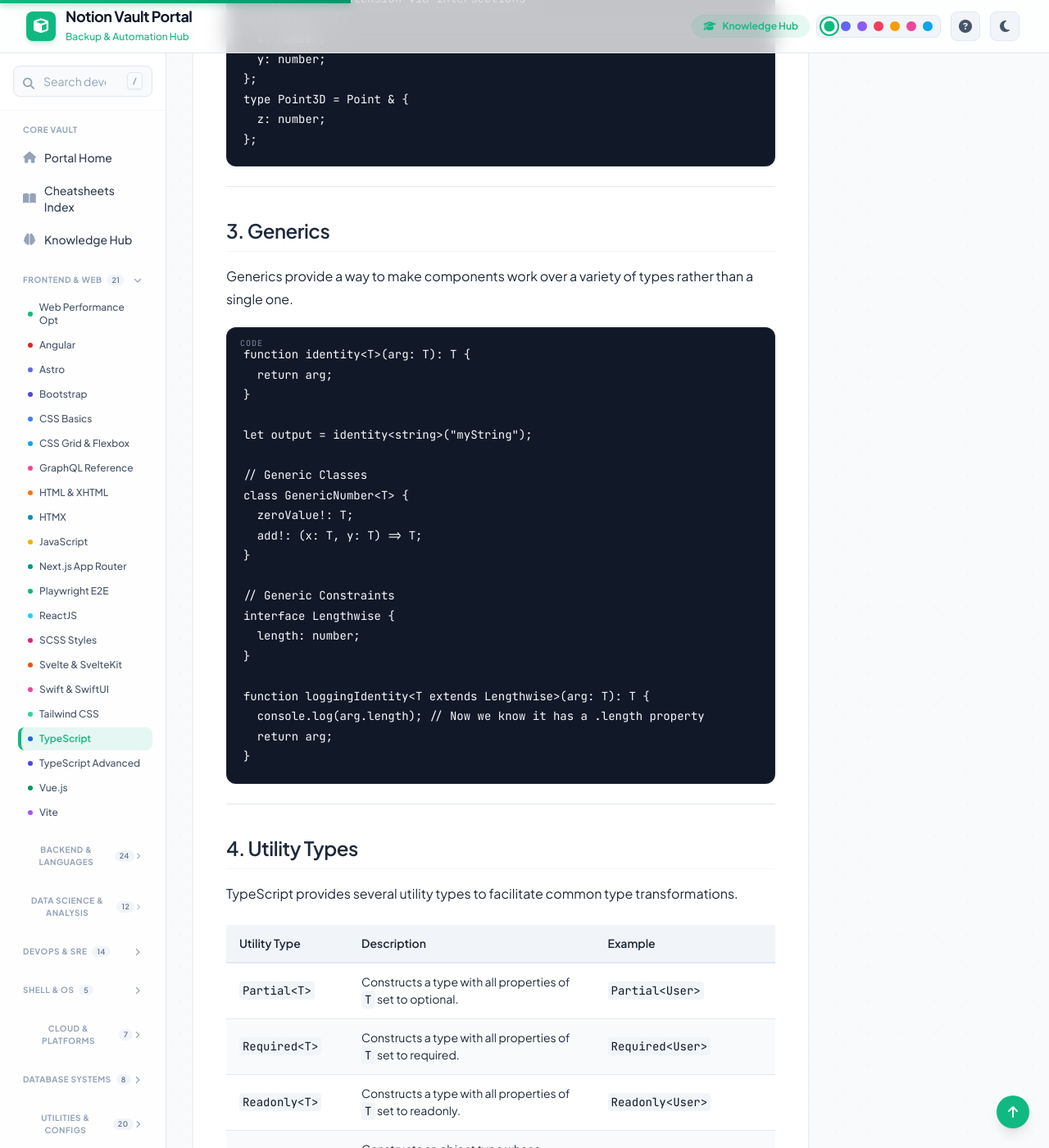
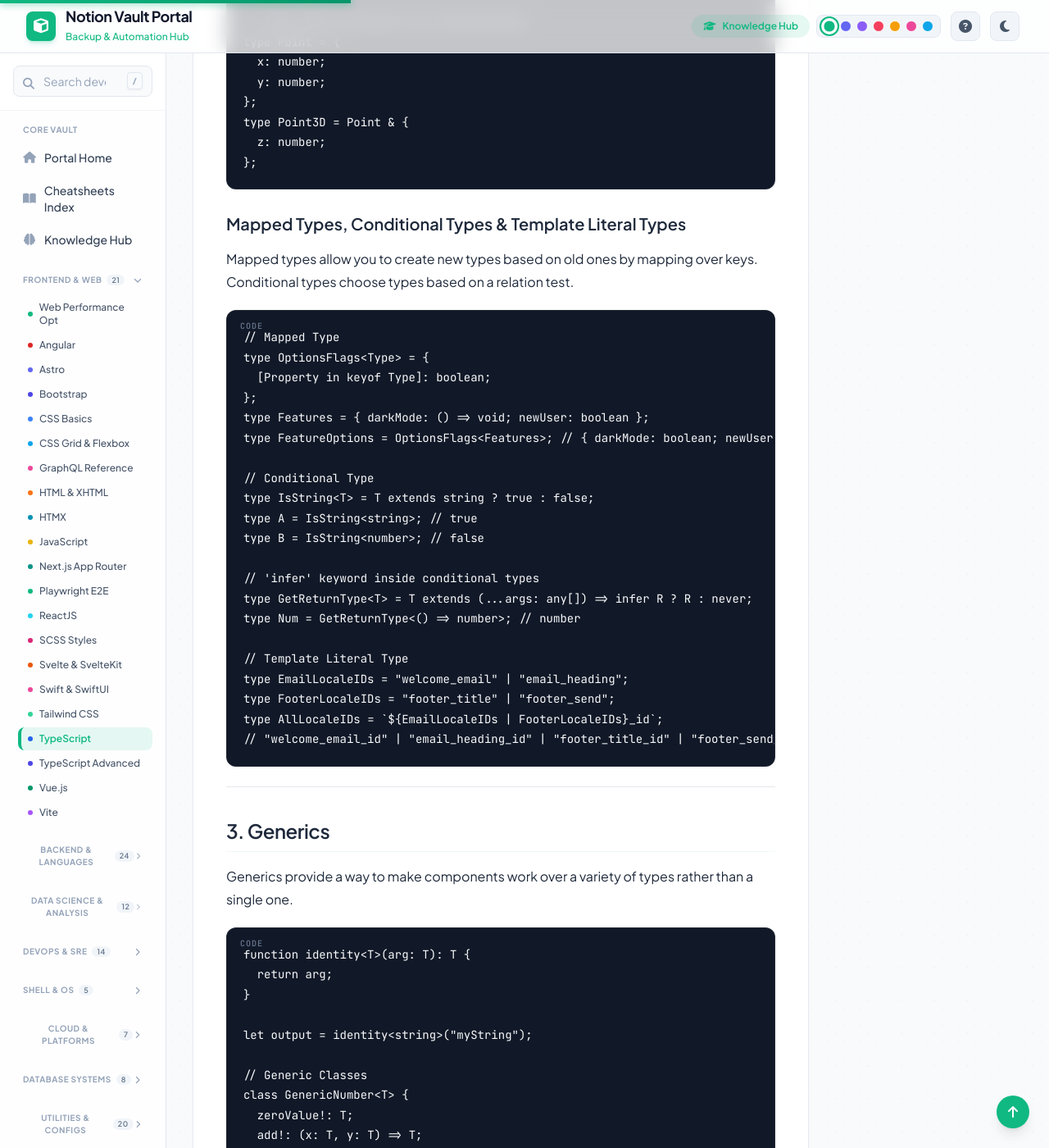
Before and after one commit to Subbarao6338/knowledge, a Jekyll site: the page built from docs/Cheatsheets/typescript-cheatsheet.md, in a window 1280 px wide and 1400 px high, scrolled down 3103 px. Shown: the whole window at 82% size. Built offline with Jekyll 4.4.1, drawn with Linux system fonts in a browser that asks for light colours; nearby versions of some CDN libraries; some of the changed text lies outside the part shown.

Commit message:
Evolve and expand knowledge base with advanced cheatsheets and bug fixes
This commit enhances the knowledge platform with several production-ready features:
1. Enriches `typescript-cheatsheet.md` with advanced type constructs (mapped, conditional, template literal, and infer), custom type-guard comparisons, and strict debugging guides.
2. Adds two high-quality cheatsheets: `networking-cheatsheet.md` (covering network layers, TCP/UDP, TLS handshakes, DNS, CLI tools, and troubleshooting) and `design-patterns-cheatsheet.md` (covering GoF patterns, Python/TS snippets, and architectural UML diagrams).
3. Systematizes UI navigation in `_layouts/default.html` and `docs/Cheatsheets.md`.
4. Fixes a link-rewriter bug in `prepare_github_vault.py` where .html references were erroneously renamed, ensuring perfect relative-link resolution and site compilation.

Co-authored-by: Subbarao6338 <76580346+Subbarao6338@users.noreply.github.com>

````diff
--- a/_layouts/default.html
+++ b/_layouts/default.html
@@ -1166,7 +1166,7 @@
         <!-- Category 10: System & Security Architecture -->
         <div class="sidebar-category">
           <button class="w-full flex items-center justify-between px-3 py-2 text-[10px] font-bold uppercase tracking-wider text-slate-400 dark:text-slate-500 hover:text-slate-600 dark:hover:text-slate-300 transition-colors focus:outline-none" onclick="toggleCategory('cat-architecture')">
-            <span class="flex items-center gap-1.5">System & Security <span class="bg-slate-100 dark:bg-slate-800 text-slate-500 text-[9px] px-1.5 py-0.2 rounded-full font-semibold">3</span></span>
+            <span class="flex items-center gap-1.5">System & Security <span class="bg-slate-100 dark:bg-slate-800 text-slate-500 text-[9px] px-1.5 py-0.2 rounded-full font-semibold">5</span></span>
             <svg id="arrow-cat-architecture" class="w-3 h-3 transform transition-transform duration-200" fill="none" stroke="currentColor" viewBox="0 0 24 24"><path stroke-linecap="round" stroke-linejoin="round" stroke-width="2.5" d="M9 5l7 7-7 7"></path></svg>
           </button>
           <ul id="cat-architecture" class="hidden mt-1 space-y-0.5 text-xs text-slate-600 dark:text-slate-400 font-medium pl-1.5">
@@ -1183,6 +1183,16 @@
             <li class="sidebar-link-item" data-search-term="microservices distributed transactions saga patterns api gateway circuit breaker cqrs grpc event sourcing synchronous asynchronous">
               <a href="{{ '/docs/Cheatsheets/microservices-cheatsheet.html' | relative_url }}" class="flex items-center gap-2 px-3 py-1.5 rounded-lg hover:bg-slate-50 dark:hover:bg-slate-900 hover:text-slate-900 dark:hover:text-white transition-all">
                 <span class="w-1.5 h-1.5 rounded-full bg-emerald-500"></span> Microservices
+              </a>
+            </li>
+            <li class="sidebar-link-item" data-search-term="networking computer osi tcp ip models dns ssl tls handshake protocols http grpc websockets">
+              <a href="{{ '/docs/Cheatsheets/networking-cheatsheet.html' | relative_url }}" class="flex items-center gap-2 px-3 py-1.5 rounded-lg hover:bg-slate-50 dark:hover:bg-slate-900 hover:text-slate-900 dark:hover:text-white transition-all">
+                <span class="w-1.5 h-1.5 rounded-full bg-teal-500"></span> Computer Networking
+              </a>
+            </li>
+            <li class="sidebar-link-item" data-search-term="design patterns software architecture singleton factory decorator proxy builder adapter observer strategy state creational structural behavioral styles gof">
+              <a href="{{ '/docs/Cheatsheets/design-patterns-cheatsheet.html' | relative_url }}" class="flex items-center gap-2 px-3 py-1.5 rounded-lg hover:bg-slate-50 dark:hover:bg-slate-900 hover:text-slate-900 dark:hover:text-white transition-all">
+                <span class="w-1.5 h-1.5 rounded-full bg-violet-500"></span> Design Patterns
               </a>
             </li>
           </ul>
--- a/docs/Cheatsheets/typescript-cheatsheet.md
+++ b/docs/Cheatsheets/typescript-cheatsheet.md
@@ -117,6 +117,33 @@ type Point3D = Point & {
 };
 ```
 
+### Mapped Types, Conditional Types & Template Literal Types
+Mapped types allow you to create new types based on old ones by mapping over keys. Conditional types choose types based on a relation test.
+
+```typescript
+// Mapped Type
+type OptionsFlags<Type> = {
+  [Property in keyof Type]: boolean;
+};
+type Features = { darkMode: () => void; newUser: boolean };
+type FeatureOptions = OptionsFlags<Features>; // { darkMode: boolean; newUser: boolean }
+
+// Conditional Type
+type IsString<T> = T extends string ? true : false;
+type A = IsString<string>; // true
+type B = IsString<number>; // false
+
+// 'infer' keyword inside conditional types
+type GetReturnType<T> = T extends (...args: any[]) => infer R ? R : never;
+type Num = GetReturnType<() => number>; // number
+
+// Template Literal Type
+type EmailLocaleIDs = "welcome_email" | "email_heading";
+type FooterLocaleIDs = "footer_title" | "footer_send";
+type AllLocaleIDs = `${EmailLocaleIDs | FooterLocaleIDs}_id`;
+// "welcome_email_id" | "email_heading_id" | "footer_title_id" | "footer_send_id"
+```
+
 ---
 
 ## 3. Generics
@@ -171,6 +198,15 @@ TypeScript provides several utility types to facilitate common type transformati
 
 TypeScript uses type narrowing to identify the most specific type possible inside conditionals.
 
+### Type Guard Comparisons
+
+| Guard Type | Operator/Pattern | Targets | Runtime Check | Compile-time Narrowing |
+| :--- | :--- | :--- | :--- | :--- |
+| **typeof** | `typeof x === "string"` | Primitives (`string`, `number`, `boolean`, `symbol`) | Yes (standard JS) | Yes |
+| **instanceof** | `x instanceof Date` | Classes & constructor functions | Yes (prototype chain check) | Yes |
+| **in** | `"swim" in pet` | Object property existence | Yes | Yes |
+| **Custom Predicate** | `x is Fish` | Complex shapes / custom logic | Custom boolean function | Yes |
+
 ```typescript
 // typeof guard
 function doSomething(x: number | string) {
@@ -197,6 +233,9 @@ function doStuff(arg: Foo | Bar) {
 }
 
 // Custom Type Predicates (User-Defined Type Guards)
+interface Fish { swim: () => void; }
+interface Bird { fly: () => void; }
+
 function isFish(pet: Fish | Bird): pet is Fish {
   return (pet as Fish).swim !== undefined;
 }
@@ -254,15 +293,38 @@ function isFish(pet: Fish | Bird): pet is Fish {
 
 ## Troubleshooting & Debugging Guide
 
+### Common Compiler Errors & Solutions
+
 1. **Property 'X' does not exist on type 'Y'**: Implement a custom type guard using `in` or `typeof` check to narrow down union structures before accessing properties.
+   ```typescript
+   // Wrong:
+   function handle(input: { foo: string } | { bar: number }) {
+     console.log(input.foo); // Error!
+   }
+   // Right:
+   function handle(input: { foo: string } | { bar: number }) {
+     if ("foo" in input) {
+       console.log(input.foo); // Narrowed safely
+     }
+   }
+   ```
 2. **Type instantiation is excessively deep**: Refactor recursive interface declarations, or use simpler index lookup types.
+3. **Object literal may only specify known properties**: Avoid passing raw literal objects with extra attributes directly to strict interfaces. Use a temporary variable to allow duck typing.
+   ```typescript
+   interface User { name: string; }
+   // Error:
+   const user: User = { name: "Alice", age: 30 };
+   // Allowed (duck-typing through reference):
+   const tmp = { name: "Alice", age: 30 };
+   const user2: User = tmp; // OK!
+   ```
 
 ---
 
 ## Core Interview Questions & Answers
 
 1. **Q: What is the difference between `interface` and `type` alias in TypeScript?**
-   - **A**: Both can describe object shapes and support declaration merging. Interfaces are open to extension via declaration merging and have faster compiler performance. Type aliases can define unions, primitives, tuples, and mapped types.
+   - **A**: Both can describe object shapes. Interfaces are open to extension via declaration merging and have faster compiler performance. Type aliases can define unions, primitives, tuples, and mapped types.
 2. **Q: Explain the difference between `any`, `unknown`, and `never`.**
    - **A**: `any` disables all type-checking. `unknown` represents any value but is type-safe; you must perform type narrowing/checking before calling methods on it. `never` represents the type of values that never occur (e.g., functions that throw exceptions or infinite loops).
 
--- a/scripts/prepare_github_vault.py
+++ b/scripts/prepare_github_vault.py
@@ -147,12 +147,12 @@ def organize_github_vault(base_dir, exclude_dirs=None, exclude_files=None, force
                     if not filename:
                         continue
 
-                    # Only rewrite if target actually exists in the companion folder or if it is not a .md page file,
+                    # Only rewrite if target actually exists in the companion folder or if it is not a page file,
                     # to protect valid cross-references and sibling pages.
                     target_in_assets = os.path.join(root, page_name, filename)
-                    is_md = filename.lower().endswith('.md')
+                    is_page = filename.lower().endswith(('.md', '.html', '.csv'))
 
-                    if os.path.exists(target_in_assets) or not is_md:
+                    if os.path.exists(target_in_assets) or not is_page:
                         encoded_page_name = urllib.parse.quote(page_name)
                         encoded_filename = urllib.parse.quote(filename)
                         new_relative_path = f"{encoded_page_name}/{encoded_filename}"
````
Also changed, not shown: other parts of docs/Cheatsheets/typescript-cheatsheet.md (+1 -1 lines), docs/Cheatsheets.md (+6 -4 lines), docs/Cheatsheets/design-patterns-cheatsheet.md (added, +218 -0 lines), docs/Cheatsheets/networking-cheatsheet.md (added, +173 -0 lines).
